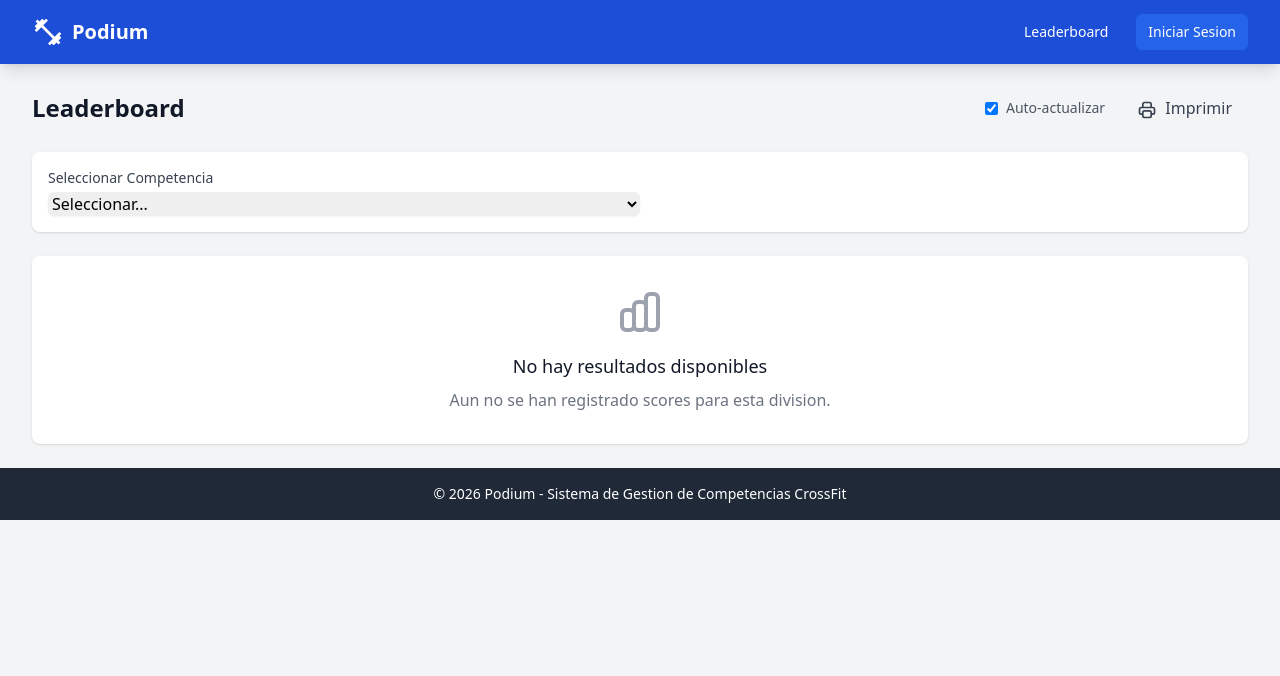
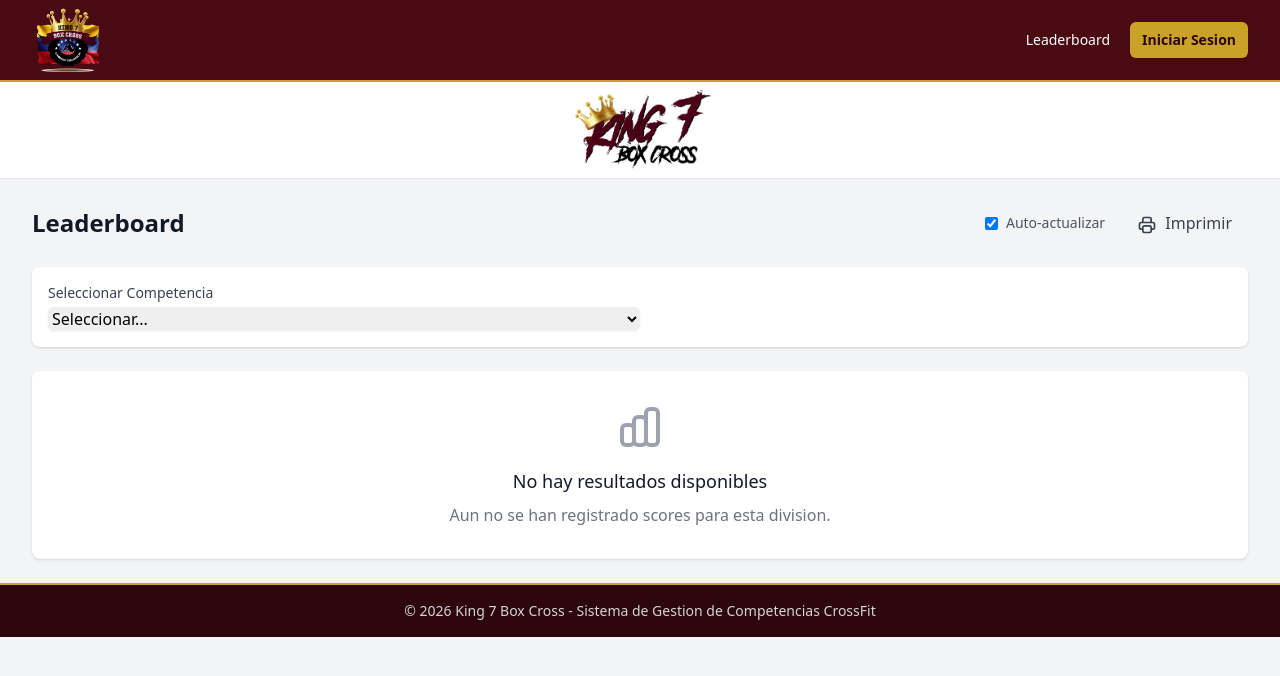
Before and after one commit to araod14/fitscore, a FastAPI app: page /leaderboard in a window 1280 px wide. Shown: the top 676 px of the page. Run offline with FastAPI, Linux system fonts and the light colour scheme; data that the repository does not hold is empty; some libraries are stand-ins or nearby versions.

```diff
--- a/config.py
+++ b/config.py
@@ -39,6 +39,8 @@ DIVISIONS = [
     "Scaled Femenino",
     "Master +40 Masculino",
     "Master +40 Femenino",
+    "Master +50 Masculino",
+    "Master +50 Femenino",
     "Novato Masculino",
     "Novato Femenino",
 ]
--- a/requirements.txt
+++ b/requirements.txt
@@ -2,7 +2,8 @@
 # Python dependencies
 
 # Web Framework
-fastapi>=0.104.0
+fastapi>=0.104.0,<0.116.0
+starlette>=0.40.0,<1.0.0
 uvicorn[standard]>=0.24.0
 python-multipart>=0.0.6
 
--- a/templates/base.html
+++ b/templates/base.html
@@ -18,16 +18,23 @@
                 extend: {
                     colors: {
                         primary: {
-                            50: '#eff6ff',
-                            100: '#dbeafe',
-                            200: '#bfdbfe',
-                            300: '#93c5fd',
-                            400: '#60a5fa',
-                            500: '#3b82f6',
-                            600: '#2563eb',
-                            700: '#1d4ed8',
-                            800: '#1e40af',
-                            900: '#1e3a8a',
+                            50:  '#fdf2f4',
+                            100: '#fce7eb',
+                            200: '#f8bfc8',
+                            300: '#f28fa0',
+                            400: '#e05570',
+                            500: '#c0283f',
+                            600: '#991528',
+                            700: '#6B0F1A',
+                            800: '#4A0A12',
+                            900: '#2d060b',
+                        },
+                        gold: {
+                            300: '#f0d060',
+                            400: '#e8bc2a',
+                            500: '#C9A227',
+                            600: '#a8841f',
+                            700: '#856919',
                         }
                     }
                 }
@@ -67,47 +74,44 @@
 <body class="bg-gray-100 min-h-screen">
     {% block body %}
     <!-- Navigation -->
-    <nav class="bg-primary-700 text-white shadow-lg no-print">
+    <nav class="bg-primary-800 text-white shadow-lg no-print" style="border-bottom: 2px solid #C9A227;">
         <div class="max-w-7xl mx-auto px-4 sm:px-6 lg:px-8">
-            <div class="flex items-center justify-between h-16">
+            <div class="flex items-center justify-between h-20">
                 <!-- Logo -->
                 <div class="flex items-center">
-                    <a href="/" class="flex items-center space-x-2">
-                        <svg class="w-8 h-8" fill="currentColor" viewBox="0 0 24 24">
-                            <path d="M20.57 14.86L22 13.43 20.57 12 17 15.57 8.43 7 12 3.43 10.57 2 9.14 3.43 7.71 2 5.57 4.14 4.14 2.71 2.71 4.14l1.43 1.43L2 7.71l1.43 1.43L2 10.57 3.43 12 7 8.43 15.57 17 12 20.57 13.43 22l1.43-1.43L16.29 22l2.14-2.14 1.43 1.43 1.43-1.43-1.43-1.43L22 16.29z"/>
-                        </svg>
-                        <span class="text-xl font-bold">Podium</span>
+                    <a href="/" class="flex items-center space-x-3">
+                        <img src="/static/images/king7-emblem.png" alt="King 7 Box Cross" class="h-16 w-auto">
                     </a>
                 </div>
 
                 <!-- Desktop Menu -->
-                <div class="hidden md:flex items-center space-x-4">
+                <div class="hidden md:flex items-center space-x-2">
                     {% if user %}
                         {% if user.role == 'admin' %}
-                        <a href="/admin" class="px-3 py-2 rounded-md text-sm font-medium hover:bg-primary-600">
+                        <a href="/admin" class="px-3 py-2 rounded-md text-sm font-medium hover:bg-primary-700 transition-colors">
                             Admin
                         </a>
                         {% endif %}
                         {% if user.role in ['admin', 'judge'] %}
-                        <a href="/judge" class="px-3 py-2 rounded-md text-sm font-medium hover:bg-primary-600">
+                        <a href="/judge" class="px-3 py-2 rounded-md text-sm font-medium hover:bg-primary-700 transition-colors">
                             Juez
                         </a>
                         {% endif %}
-                        <a href="/leaderboard" class="px-3 py-2 rounded-md text-sm font-medium hover:bg-primary-600">
+                        <a href="/leaderboard" class="px-3 py-2 rounded-md text-sm font-medium hover:bg-primary-700 transition-colors">
                             Leaderboard
                         </a>
-                        <div class="ml-4 flex items-center space-x-2">
-                            <span class="text-sm">{{ user.username }}</span>
-                            <span class="px-2 py-1 text-xs bg-primary-800 rounded">{{ user.role }}</span>
+                        <div class="ml-3 flex items-center space-x-2 border-l border-primary-600 pl-3">
+                            <span class="text-sm text-gray-300">{{ user.username }}</span>
+                            <span class="px-2 py-1 text-xs rounded font-semibold" style="background-color: #C9A227; color: #2d060b;">{{ user.role }}</span>
                         </div>
-                        <a href="/logout" class="px-3 py-2 rounded-md text-sm font-medium bg-red-600 hover:bg-red-700">
+                        <a href="/logout" class="px-3 py-2 rounded-md text-sm font-medium bg-primary-600 hover:bg-primary-500 transition-colors">
                             Salir
                         </a>
                     {% else %}
-                        <a href="/leaderboard" class="px-3 py-2 rounded-md text-sm font-medium hover:bg-primary-600">
+                        <a href="/leaderboard" class="px-3 py-2 rounded-md text-sm font-medium hover:bg-primary-700 transition-colors">
                             Leaderboard
                         </a>
-                        <a href="/login" class="px-3 py-2 rounded-md text-sm font-medium bg-primary-600 hover:bg-primary-500">
+                        <a href="/login" class="px-3 py-2 rounded-md text-sm font-medium transition-colors" style="background-color: #C9A227; color: #2d060b; font-weight: 600;">
                             Iniciar Sesion
                         </a>
                     {% endif %}
@@ -115,7 +119,7 @@
 
                 <!-- Mobile menu button -->
                 <div class="md:hidden">
-                    <button @click="sidebarOpen = !sidebarOpen" class="p-2 rounded-md hover:bg-primary-600">
+                    <button @click="sidebarOpen = !sidebarOpen" class="p-2 rounded-md hover:bg-primary-700 transition-colors">
                         <svg class="w-6 h-6" fill="none" stroke="currentColor" viewBox="0 0 24 24">
                             <path stroke-linecap="round" stroke-linejoin="round" stroke-width="2" d="M4 6h16M4 12h16M4 18h16"></path>
                         </svg>
@@ -125,20 +129,20 @@
         </div>
 
         <!-- Mobile Menu -->
-        <div x-show="sidebarOpen" x-cloak class="md:hidden">
-            <div class="px-2 pt-2 pb-3 space-y-1">
+        <div x-show="sidebarOpen" x-cloak class="md:hidden" style="border-top: 1px solid #C9A227;">
+            <div class="px-2 pt-2 pb-3 space-y-1 bg-primary-900">
                 {% if user %}
                     {% if user.role == 'admin' %}
-                    <a href="/admin" class="block px-3 py-2 rounded-md text-base font-medium hover:bg-primary-600">Admin</a>
+                    <a href="/admin" class="block px-3 py-2 rounded-md text-base font-medium hover:bg-primary-700">Admin</a>
                     {% endif %}
                     {% if user.role in ['admin', 'judge'] %}
-                    <a href="/judge" class="block px-3 py-2 rounded-md text-base font-medium hover:bg-primary-600">Juez</a>
+                    <a href="/judge" class="block px-3 py-2 rounded-md text-base font-medium hover:bg-primary-700">Juez</a>
                     {% endif %}
-                    <a href="/leaderboard" class="block px-3 py-2 rounded-md text-base font-medium hover:bg-primary-600">Leaderboard</a>
-                    <a href="/logout" class="block px-3 py-2 rounded-md text-base font-medium bg-red-600 hover:bg-red-700">Salir</a>
+                    <a href="/leaderboard" class="block px-3 py-2 rounded-md text-base font-medium hover:bg-primary-700">Leaderboard</a>
+                    <a href="/logout" class="block px-3 py-2 rounded-md text-base font-medium bg-primary-600 hover:bg-primary-500">Salir</a>
                 {% else %}
-                    <a href="/leaderboard" class="block px-3 py-2 rounded-md text-base font-medium hover:bg-primary-600">Leaderboard</a>
-                    <a href="/login" class="block px-3 py-2 rounded-md text-base font-medium bg-primary-600 hover:bg-primary-500">Iniciar Sesion</a>
+                    <a href="/leaderboard" class="block px-3 py-2 rounded-md text-base font-medium hover:bg-primary-700">Leaderboard</a>
+                    <a href="/login" class="block px-3 py-2 rounded-md text-base font-medium" style="background-color: #C9A227; color: #2d060b;">Iniciar Sesion</a>
                 {% endif %}
             </div>
         </div>
@@ -159,15 +163,20 @@
     </div>
     {% endif %}
 
+    <!-- Brand Logo Banner -->
+    <div class="bg-white no-print flex justify-center py-2 border-b border-gray-200">
+        <a href="/"><img src="/static/images/king7-logo.png" alt="King 7 Box Cross" class="h-20 w-auto"></a>
+    </div>
+
     <!-- Main Content -->
     <main class="max-w-7xl mx-auto px-4 sm:px-6 lg:px-8 py-6">
         {% block content %}{% endblock %}
     </main>
 
     <!-- Footer -->
-    <footer class="bg-gray-800 text-white py-4 mt-auto no-print">
+    <footer class="bg-primary-900 text-gray-300 py-4 mt-auto no-print" style="border-top: 2px solid #C9A227;">
         <div class="max-w-7xl mx-auto px-4 sm:px-6 lg:px-8 text-center text-sm">
-            <p>&copy; {{ current_year }} Podium - Sistema de Gestion de Competencias CrossFit</p>
+            <p>&copy; {{ current_year }} King 7 Box Cross - Sistema de Gestion de Competencias CrossFit</p>
         </div>
     </footer>
     {% endblock %}
```
Also changed, not shown: seed.py (+4 -4 lines), templates/admin/athletes.html (+24 -9 lines), static/images/king7-emblem.png (added), static/images/king7-logo.png (added), 1 other file.
